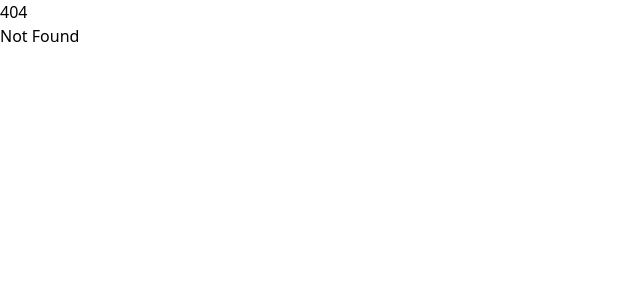
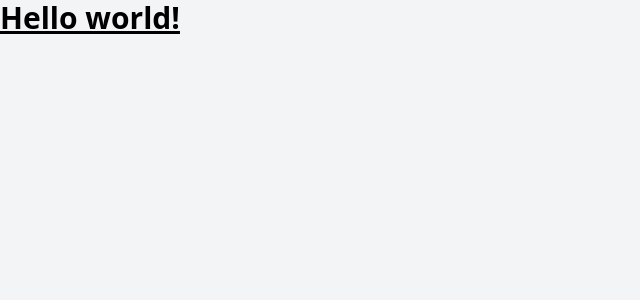
Before and after one commit to Dunes-Aero/Dunes-Aero-Website, a SvelteKit app: page /Sign-up in a window 1280 px wide. Before the commit this address had no page. Shown: the top 300 px of the page, without its empty margins (0-640 px from the left). Built offline with nearby package versions, Linux system fonts and the light colour scheme.

Commit message:
creating signin/up folders
 test

```diff
--- /dev/null
+++ b/src/routes/Sign-up/+page.svelte
@@ -0,0 +1,9 @@
+<h1 class="text-3xl font-bold underline">
+    Hello world!
+  </h1>
+
+  <style lang="postcss">
+    :global(html) {
+      background-color: theme(colors.gray.100);
+    }
+  </style>
```
